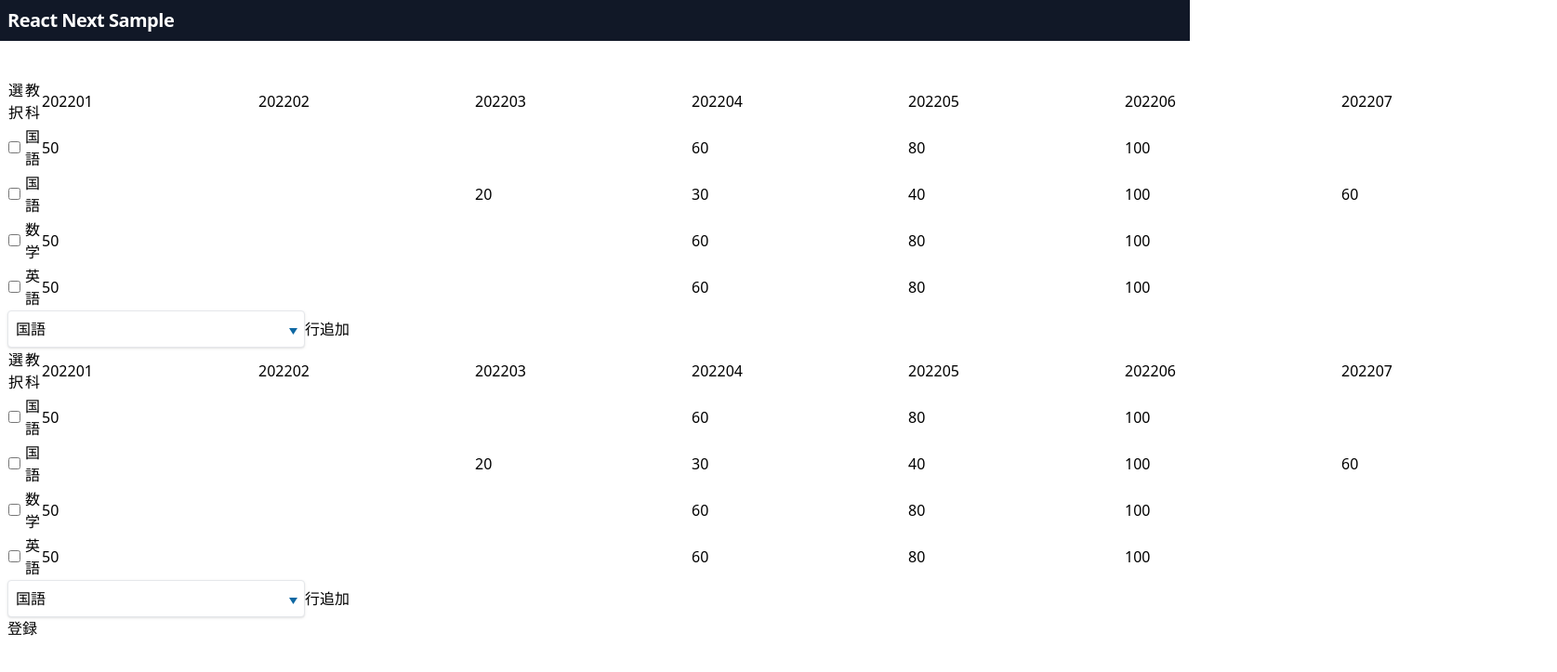
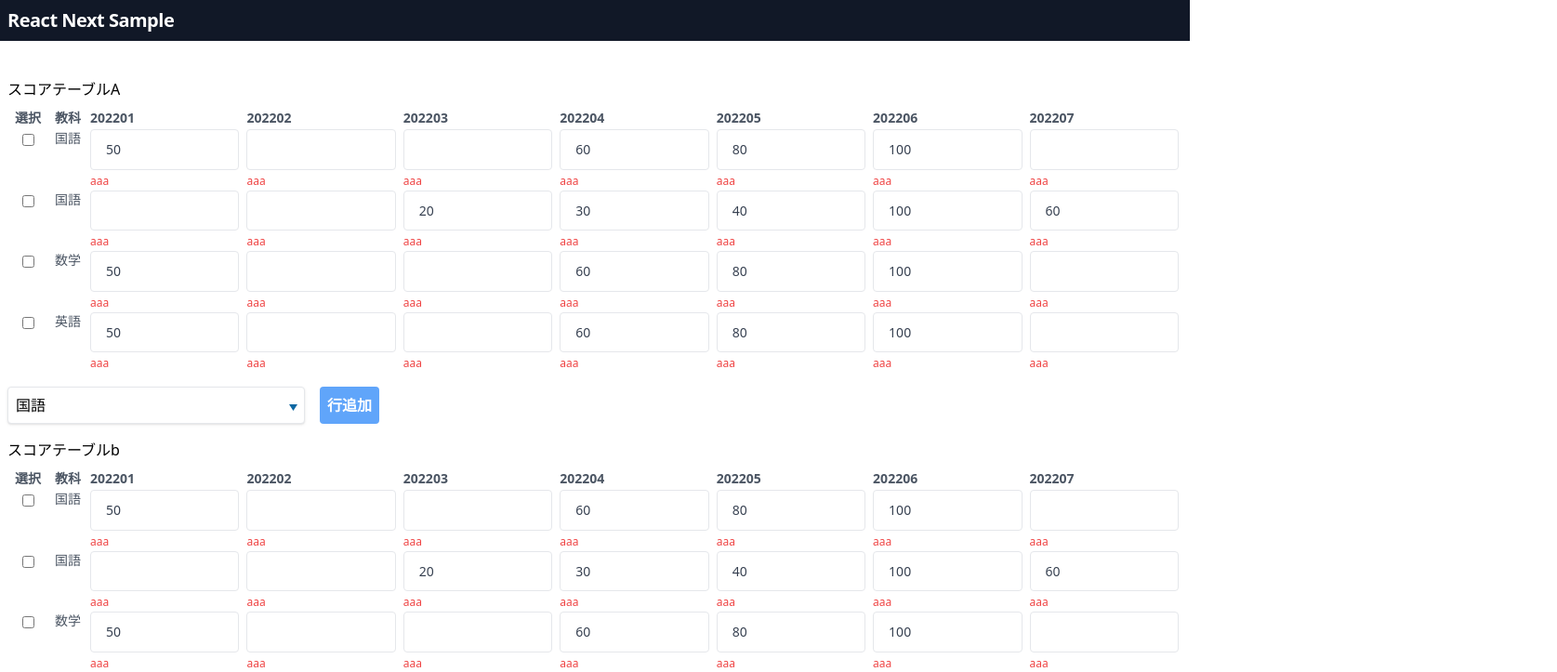
Before and after one commit to sekine555/fe-react-next-example, a Next.js app: page /tablar-form in a window 1280 px wide. Shown: the top 723 px of the page at 93% size, 1675 px wide, since content can reach past the window. Built offline with nearby package versions, Linux system fonts and the light colour scheme.

Commit message:
スタイリング

```diff
--- a/src/components/TablarForm/Presenter.tsx
+++ b/src/components/TablarForm/Presenter.tsx
@@ -40,10 +40,12 @@ const Presenter: React.FC<Props> = (props) => {
     onClickInsertRow,
     onSubmit,
     onSubmitScoreRegistration,
+    errors,
   } = props;
   return (
     <>
       <form onSubmit={onSubmit(onSubmitScoreRegistration)}>
+        <h1 className={"mb-2"}>スコアテーブルA</h1>
         <ScoreItem
           fieldArrayName={FieldArrayName.SCORE_TABLE_A}
           scoreTableHeader={scoreTableHeader}
@@ -53,8 +55,10 @@ const Presenter: React.FC<Props> = (props) => {
           onChangeSubject={scoreTableAProps.onChangeSubject}
           insert={insertTableA}
           onClickInsertRow={onClickInsertRow}
+          errors={errors}
         />
 
+        <h1 className={"mb-2"}>スコアテーブルb</h1>
         <ScoreItem
           fieldArrayName={FieldArrayName.SCORE_TABLE_B}
           scoreTableHeader={scoreTableHeader}
@@ -64,9 +68,19 @@ const Presenter: React.FC<Props> = (props) => {
           onChangeSubject={scoreTableBProps.onChangeSubject}
           insert={insertTableB}
           onClickInsertRow={onClickInsertRow}
+          errors={errors}
         />
 
-        <button type={"submit"}>登録</button>
+        <div className={"mt-4"}>
+          <button
+            type={"submit"}
+            className={
+              "px-2 py-1 text-indigo-500 border border-indigo-500 font-semibold rounded hover:bg-indigo-100 text-lg"
+            }
+          >
+            登録
+          </button>
+        </div>
       </form>
     </>
   );
--- a/src/components/TablarForm/ScoreItem/Presenter.tsx
+++ b/src/components/TablarForm/ScoreItem/Presenter.tsx
@@ -2,6 +2,7 @@ import DropDown from "@/components/helper/DropDown";
 import { SubjectType, SubjectTypes } from "@/type/domain/constants/Subject";
 import {
   FieldArrayWithId,
+  FieldErrors,
   UseFieldArrayInsert,
   UseFormRegister,
 } from "react-hook-form";
@@ -25,6 +26,7 @@ interface Props {
     items: FieldArrayWithId<ScoreFormData, FieldArrayName, ItemKey>[],
     subject: SubjectType,
   ) => void;
+  errors: FieldErrors<ScoreFormData>;
 }
 
 const Presenter: React.FC<Props> = (props) => {
@@ -37,29 +39,36 @@ const Presenter: React.FC<Props> = (props) => {
     onChangeSubject,
     insert,
     onClickInsertRow,
+    errors,
   } = props;
 
   return (
     <>
-      <table>
-        <thead>
-          <tr>
-            <td>
+      <table className={"w-full"}>
+        <thead
+          className={
+            "px-2 first:pl-0 last:pr-0 text-xs text-left text-gray-800 w-3/12 font-bold"
+          }
+        >
+          <tr className={"align-top table-row"}>
+            <td className={"px-2 text-sm text-gray-600"}>
               <p>選択</p>
             </td>
-            <td>
+            <td className={"px-1 w-10 text-center text-sm text-gray-600"}>
               <p>教科</p>
             </td>
             {scoreTableHeader.map((yearMonth, index) => (
-              <td key={index}>{yearMonth}</td>
+              <td key={index} className={"px-1 text-sm text-gray-600"}>
+                {yearMonth}
+              </td>
             ))}
           </tr>
         </thead>
 
         <tbody>
           {items.map((item, index) => (
-            <tr key={index}>
-              <td>
+            <tr key={index} className={"align-top table-row"}>
+              <td className={"px-4 text-center"}>
                 <input
                   type={"checkbox"}
                   defaultChecked={item.isSelected}
@@ -68,28 +77,39 @@ const Presenter: React.FC<Props> = (props) => {
                   )}
                 />
               </td>
-              <td>
+              <td className={"px-1 text-center text-sm text-gray-600"}>
                 <p>{item.subject.name}</p>
               </td>
               {item.scores.map((score, idx) => (
-                <td key={score.yearMonth}>
+                <td
+                  key={score.yearMonth}
+                  className={"px-1 text-sm text-gray-600"}
+                >
+                  <div>
                     <input
-                    type={"number"}
+                      type={"text"}
                       defaultValue={score.score || undefined}
                       {...register(
                         `${fieldArrayName}.${index}.scores.${idx}.score` as const,
                         {
+                          min: {
+                            value: 0,
+                            message: "0〜100の数値を入力してください",
+                          },
                           max: {
                             value: 100,
-                          message: "",
+                            message: "0〜100の数値を入力してください",
                           },
                           pattern: {
                             value: /^[0-9]+$/,
-                          message: "",
+                            message: "半角数値で入力してください",
                           },
                         },
                       )}
+                      className={`border-gray-200 focus:border-gray-500 focus:outline-none appearance-none block py-3 px-4 w-full leading-tight text-gray-700 focus:bg-white rounded border`}
                     />
+                    <div className={"mt-1 text-xs text-red-500"}>aaa</div>
+                  </div>
                 </td>
               ))}
             </tr>
@@ -97,7 +117,7 @@ const Presenter: React.FC<Props> = (props) => {
         </tbody>
       </table>
 
-      <div className={`flex`}>
+      <div className={`flex py-4`}>
         <DropDown<SubjectType>
           value={selectedSubject}
           onSelect={onChangeSubject}
@@ -111,6 +131,9 @@ const Presenter: React.FC<Props> = (props) => {
           type={"button"}
           value="行追加"
           onClick={() => onClickInsertRow(insert, items, selectedSubject)}
+          className={
+            "ml-4 px-2 py-1 bg-blue-400 text-white font-semibold rounded hover:bg-blue-500"
+          }
         />
       </div>
     </>
```
Lines whose indentation alone changed are shown as unchanged.
